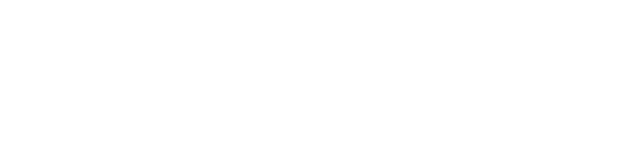
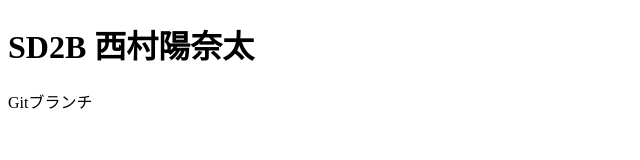
Before and after one commit to yuduru0116/kadai11, a plain HTML site: page page5.html in a window 1280 px wide. Shown: the whole page, without its empty margins (0-640 px from the left). Drawn offline with Linux system fonts and the light colour scheme.

Commit message:
Update page5.html

```diff
--- a/page5.html
+++ b/page5.html
@@ -5,8 +5,8 @@
     <link rel="stylesheet" type="text/css" href="style.css">
 </head>
 <body>
-
-
+    <h1>SD2B 西村陽奈太</h1>
+    <p>Gitブランチ</p>
 
 
 
```
